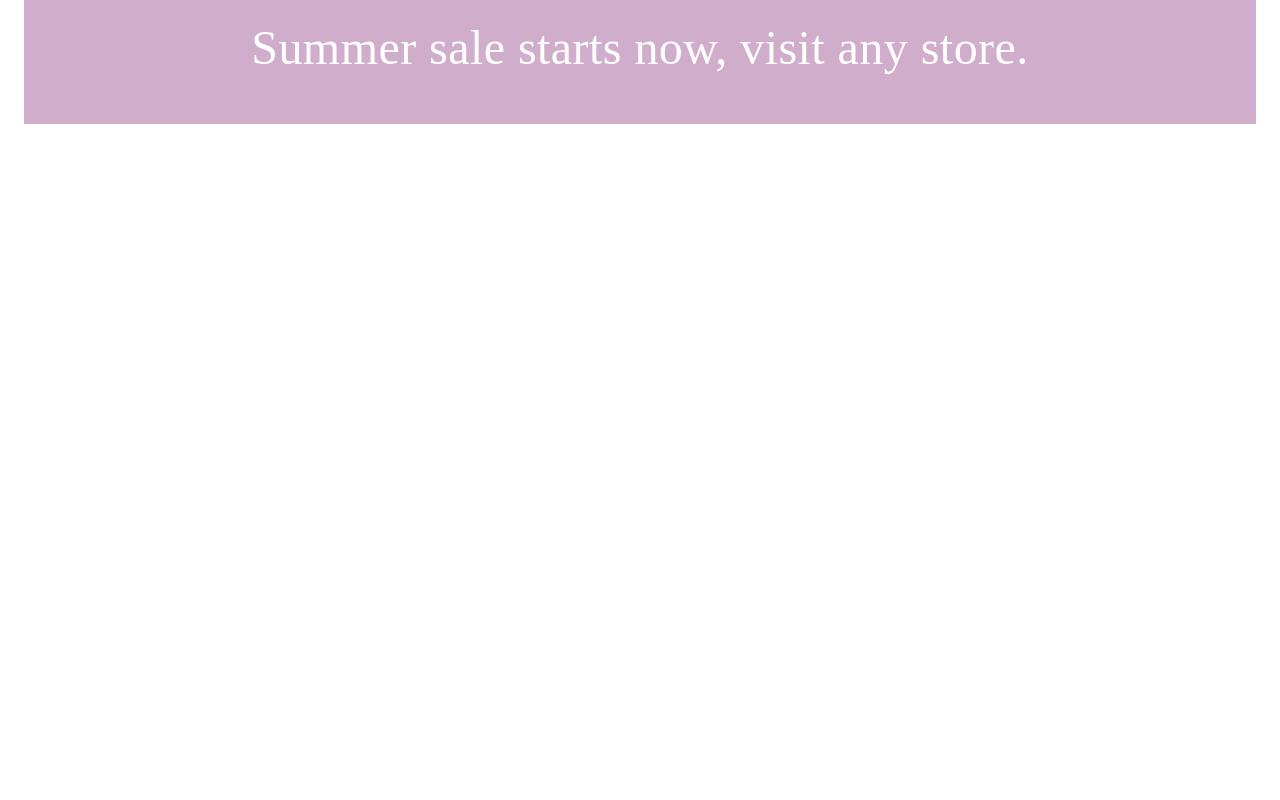
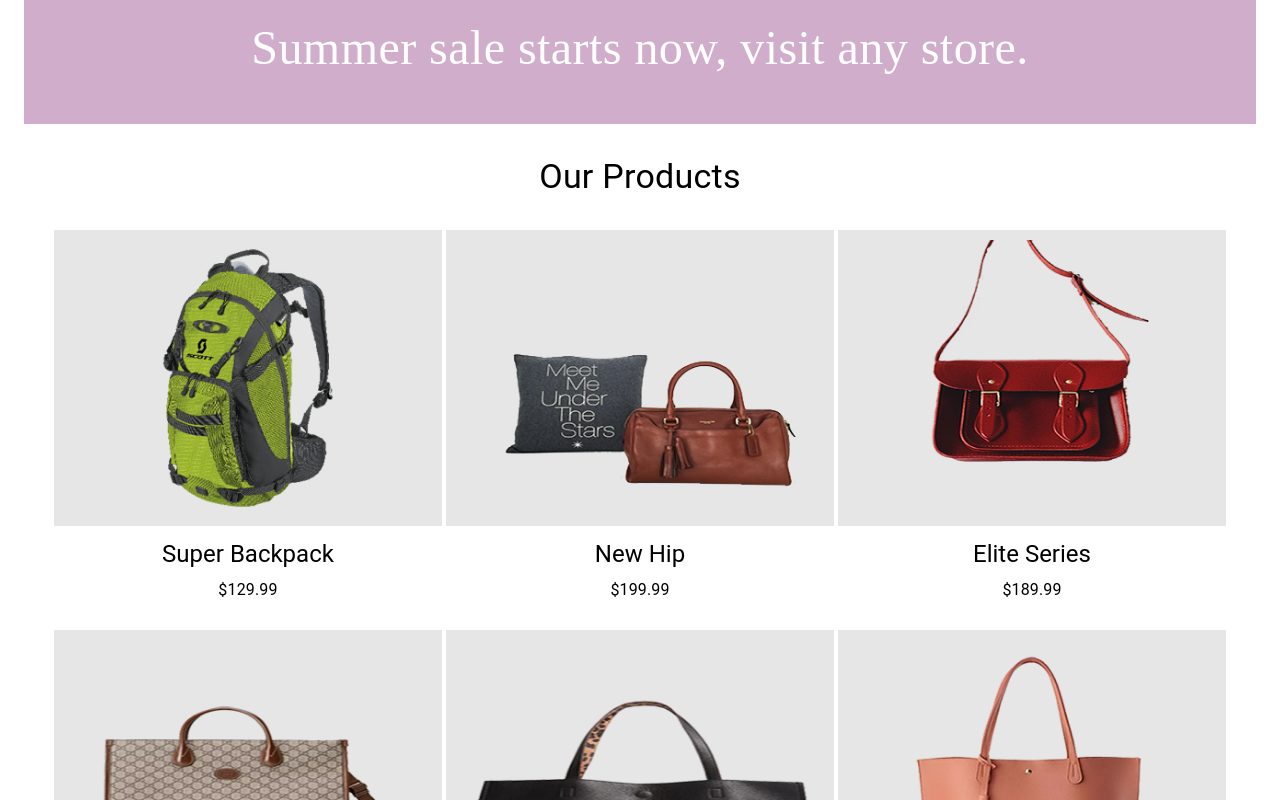
Before and after one commit to romantrynko/mui-v5-bag-shop, a React (Create React App) app: page / in a window 1280 px wide. Shown: the part 640-1440 px from the top of the page. Before the commit the page ends 800 px from the top, so only its background shows below. Built offline with nearby package versions, Linux system fonts and the light colour scheme; a web font is replaced by a local one.

Commit message:
added producyts section

```diff
--- a/src/App.js
+++ b/src/App.js
@@ -1,11 +1,11 @@
 import './App.css';
-import { Button, Container, ThemeProvider } from '@mui/material';
 import { useEffect } from 'react';
 import theme from './styles/theme';
 import Appbar from './components/appbar';
 import Banner from './components/banner';
 import Promotions from './components/promotions';
 import Products from './components/products';
+import { Box, Container, ThemeProvider, Typography } from '@mui/material';
 
 function App() {
   useEffect(() => {
@@ -33,7 +33,12 @@ function App() {
         <Appbar />
         <Banner />
         <Promotions />
-        <Products/>
+        <Box display={'flex'} justifyContent={'center'} p={4}>
+          <Typography variant='h4'>
+            Our Products
+          </Typography>
+        </Box>
+        <Products />
       </Container>
     </ThemeProvider>
   );
--- /dev/null
+++ b/src/animation/index.js
@@ -0,0 +1,80 @@
+import { keyframes } from "@mui/system";
+
+/* ----------------------------------------------
+ * Generated by Animista on 2022-3-31 8:31:22
+ * Licensed under FreeBSD License.
+ * See http://animista.net/license for more info.
+ * w: http://animista.net, t: @cssanimista
+ * ---------------------------------------------- */
+
+const flipHorizontalBottom = keyframes`
+  0% {
+    -webkit-transform: rotateX(0);
+            transform: rotateX(0);
+  }
+  100% {
+    -webkit-transform: rotateX(-180deg);
+            transform: rotateX(-180deg);
+  }
+`;
+
+/**
+ * ----------------------------------------
+ * animation text-pop-up-top
+ * ----------------------------------------
+ */
+export const textPopUpTop = keyframes`
+  0% {
+    -webkit-transform: translateY(0);
+            transform: translateY(0);
+    -webkit-transform-origin: 50% 50%;
+            transform-origin: 50% 50%;
+    text-shadow: none;
+  }
+  100% {
+    -webkit-transform: translateY(-10px);
+            transform: translateY(-10px);
+    -webkit-transform-origin: 50% 50%;
+            transform-origin: 50% 50%;
+    text-shadow: 0 1px 0 #000, 0 2px 0 #000, 0 3px 0 #000, 0 4px 0 #000,
+    0 5px 0 #000, 0 6px 0 #000, 0 7px 0 #000, 0 8px 0 #000, 0 9px 0 #000;
+    /* text-shadow: 0 1px 0 #000, 0 2px 0 #cccccc, 0 3px 0 #cccccc, 0 4px 0 #cccccc,
+    0 5px 0 #cccccc, 0 6px 0 #cccccc, 0 7px 0 #cccccc, 0 8px 0 #cccccc, 0 9px 0 #cccccc; */
+  }
+`;
+
+/**
+ * ----------------------------------------
+ * animation slide-in-bottom
+ * ----------------------------------------
+ */
+export const slideInBottom = keyframes`
+  0% {
+    -webkit-transform: translateY(50px);
+            transform: translateY(50px);
+    opacity: 0;
+  }
+  100% {
+    -webkit-transform: translateY(0);
+            transform: translateY(0);
+    opacity: 1;
+  }
+`;
+
+/**
+ * ----------------------------------------
+ * animation slide-in-right
+ * ----------------------------------------
+ */
+export const slideInRight = keyframes`
+  0% {
+    -webkit-transform: translateX(50px);
+            transform: translateX(50px);
+    opacity: 0;
+  }
+  100% {
+    -webkit-transform: translateX(0);
+            transform: translateX(0);
+    opacity: 1;
+  }
+`;
--- /dev/null
+++ b/src/components/products/ProductMeta.js
@@ -0,0 +1,21 @@
+import { Typography } from '@mui/material'
+import React from 'react'
+import { ProductMetaWrapper } from '../../styles/products'
+
+const ProductMeta = ({ product, matches }) => {
+
+
+
+  return (
+    <ProductMetaWrapper>
+      <Typography variant={matches ? 'h6' : 'h5'} lineHeight={2} >
+        {product.name}
+      </Typography>
+      <Typography variant={matches ? 'caption' : 'body1'}>
+        ${product.price}
+      </Typography>
+    </ProductMetaWrapper>
+  )
+}
+
+export default ProductMeta
--- a/src/components/products/SingleProduct.js
+++ b/src/components/products/SingleProduct.js
@@ -1,11 +1,16 @@
 import React from 'react'
+import { Product, ProductImage } from '../../styles/products'
+import ProductMeta from './ProductMeta'
 
-const SingleProduct = ({ product, match }) => {
+const SingleProduct = ({ product, matches }) => {
 
 
 
   return (
-
+    <Product>
+      <ProductImage src={product.image} />
+      <ProductMeta product={product} matches={matches} />
+    </Product>
   )
 }
 
--- a/src/components/products/index.js
+++ b/src/components/products/index.js
@@ -1,6 +1,7 @@
 import { Container, Grid, useMediaQuery, useTheme } from '@mui/material'
 import React from 'react'
 import { products } from '../../data';
+import SingleProduct from './SingleProduct';
 
 const Products = () => {
 
@@ -8,12 +9,16 @@ const Products = () => {
   const matches = useMediaQuery(theme.breakpoints.down('md'));
 
   const renderProducts = products.map(product => (
-    <Grid item key={product.id}
+    <Grid
+      item
+      xs={2}
+      sm={4}
+      key={product.id}
       display={'flex'}
       flexDirection={'column'}
       alignItems={'center'}
     >
-
+      <SingleProduct product={product} matches={matches} />
     </Grid>
   ))
 
@@ -21,8 +26,10 @@ const Products = () => {
     <Container>
       <Grid
         container
+        spacing={{ xs: 2, md: 3 }}
         justifyContent={'center'}
         sx={{ margin: '20px, 4px, 10px, 4px' }}
+        columns={{ xs: 4, sm: 8, md: 12 }}
       >
         {renderProducts}
       </Grid>
--- a/src/styles/products/index.js
+++ b/src/styles/products/index.js
@@ -1,5 +1,6 @@
 import { Box, Button, IconButton, styled } from '@mui/material';
 import { Colors } from '../theme';
+import { slideInBottom, slideInRight } from '../../animation';
 
 export const Product = styled(Box)(({ theme }) => ({
   display: 'flex',
@@ -27,7 +28,7 @@ export const ProductActionButton = styled(IconButton)(() => ({
   margin: 4
 }))
 
-export const ProductFavButton = styled(PoductActionButton)(({ isFav, theme }) => ({
+export const ProductFavButton = styled(ProductActionButton)(({ isFav, theme }) => ({
   color: isFav ? Colors.primary : Colors.light,
   [theme.breakpoints.up('md')]: {
     position: 'absolute',
@@ -44,7 +45,25 @@ export const ProductAddToCart = styled(Button)(({ show, theme }) => ({
     bottom: '2%',
     width: '300px',
     padding: '10px 5px',
+    animation: show && `${slideInBottom} 0.5s cubic-bezier(0.250, 0.460, 0.450, 0.940) both`
   },
   background: Colors.secondary,
   opacity: 0.9
 }))
+
+export const ProductMetaWrapper = styled(Box)(({ theme }) => ({
+  padding: 4,
+  display: 'flex',
+  flexDirection: 'column',
+  alignItems: 'center',
+}))
+
+export const ProductActionsWrapper = styled(Box)(({ show, theme }) => ({
+  [theme.breakpoints.up('md')]: {
+    display: show ? 'visible' : 'none',
+    position: 'absolute',
+    right: 0,
+    top: '20%',
+    animation: show && `${slideInRight} 0.5s cubic-bezier(0.250, 0.460, 0.450, 0.940) both`
+  }
+}))
```
